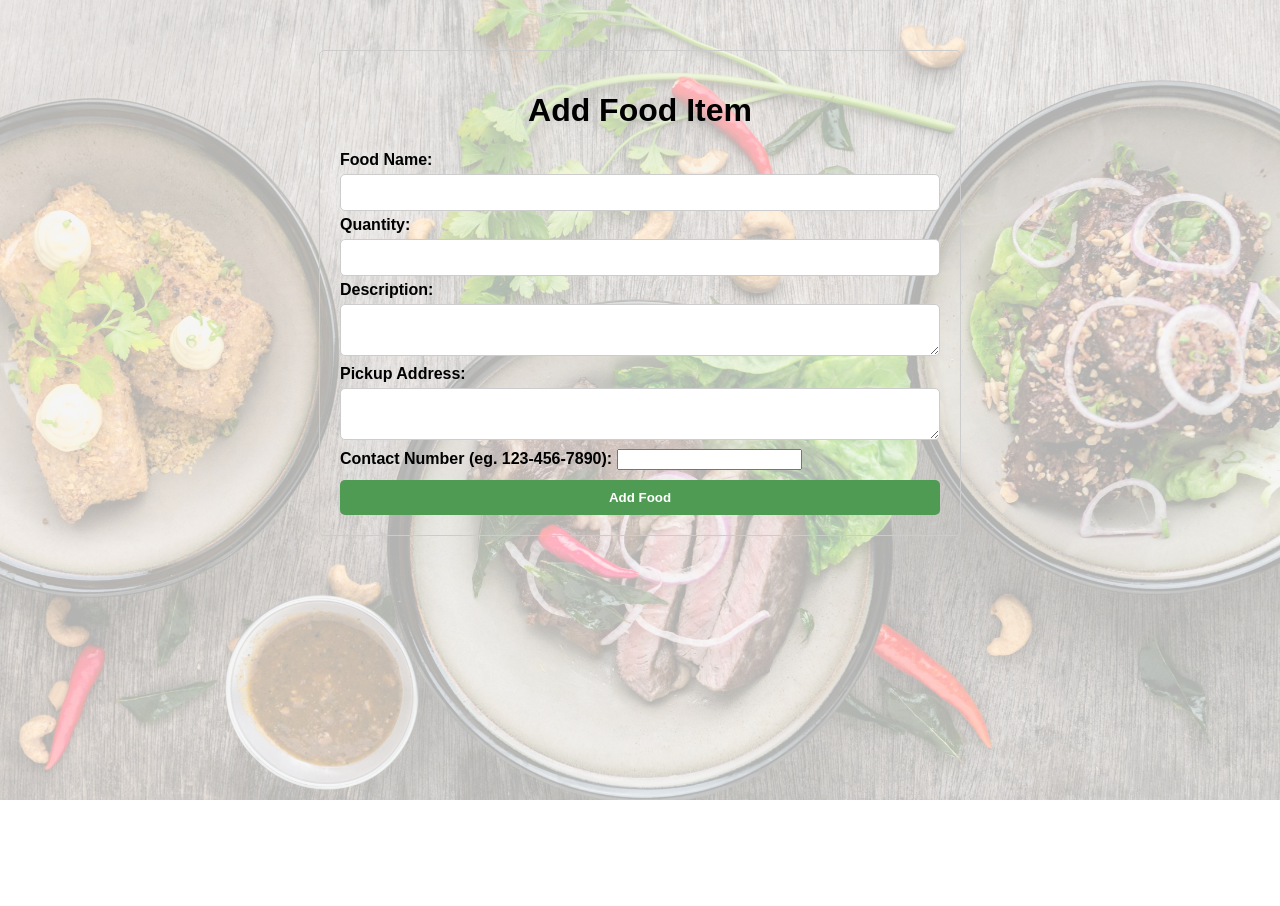
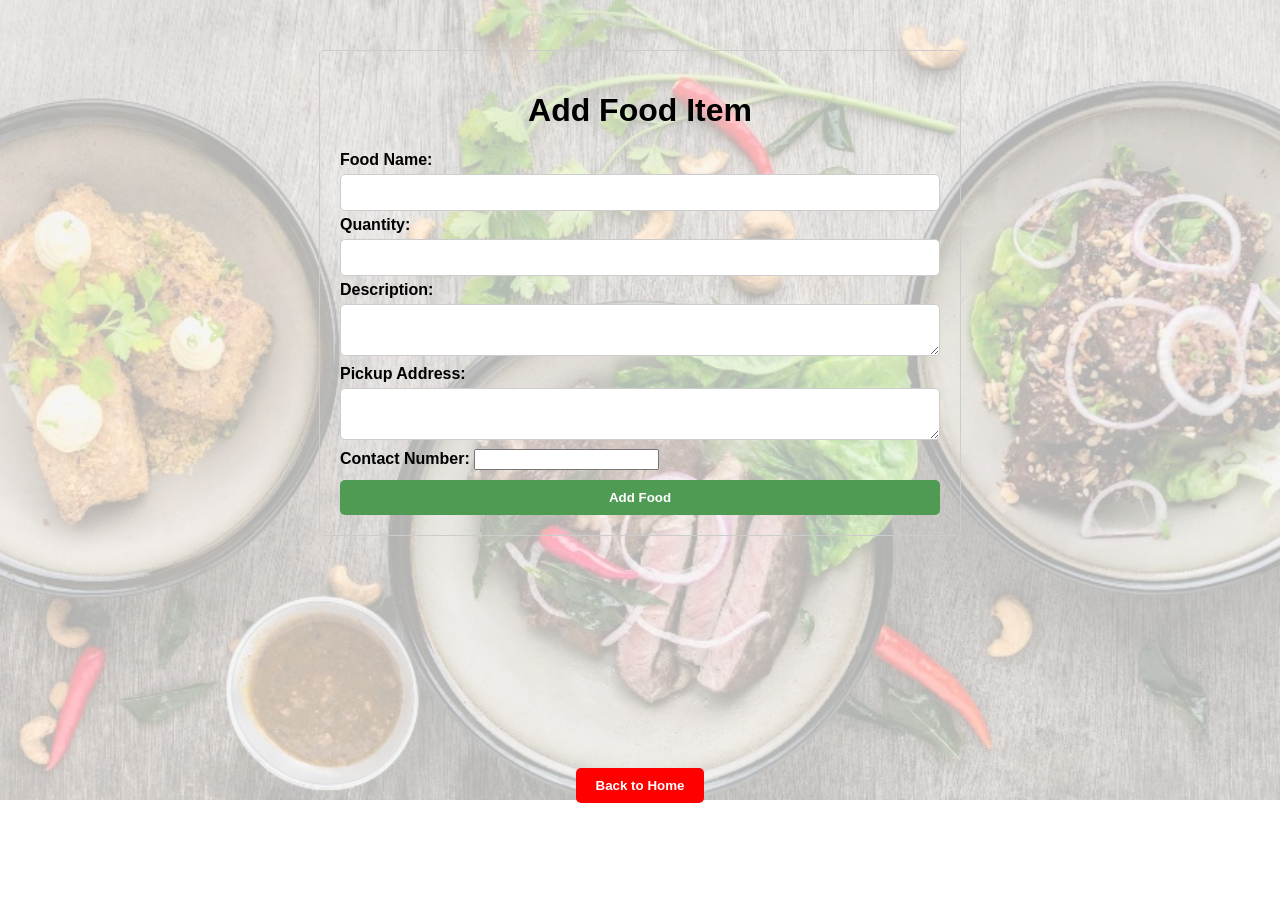
Before and after one commit to arnav-2022/Community-Pantry-live, a Flask app: page /add in a window 1280 px wide. Before the commit the page ends 800 px from the top, so only its background shows below. Run offline with Flask 3, Linux system fonts and the light colour scheme.

Commit message:
updated project files

```diff
--- a/app.py
+++ b/app.py
@@ -49,4 +49,4 @@ def available_food():
     return render_template('available_food.html',food_items=food_items)
 
 if __name__ == '__main__':
-    app.run(debug=True)
+    app.run(host="localhost", port=8000, debug=True)
--- a/templates/add_food.html
+++ b/templates/add_food.html
@@ -74,6 +74,26 @@
         input[type="submit"]:hover {
             background-color: #45a049;
         }
+
+        .back-button {
+            background-color: red; /* Set button background color */
+            color: white; /* Set button text color */
+            padding: 10px 20px; /* Add padding to the button */
+            border: none; /* Remove button border */
+            border-radius: 5px; /* Add border radius */
+            cursor: pointer; /* Change cursor to pointer on hover */
+            font-weight: bold;
+            margin-top: 80px;
+
+        }
+        .back-container {
+            display: flex;
+            justify-content: center; /* Horizontally center the button */
+            align-items: center; /* Vertically center the button */
+            height: 40vh; /* Set container height to full viewport height */
+        }
+
+
     </style>
 </head>
 <body>
@@ -88,10 +108,15 @@
             <textarea id="description" name="description"></textarea>
             <label for="pickup_address">Pickup Address:</label>
             <textarea id="pickup_address" name="pickup_address" required></textarea>
-            <label for="contact_number">Contact Number (eg. 123-456-7890): </label>
+            <label for="contact_number">Contact Number:</label>
             <input type="tel" id="contact_number" name="contact_number" pattern="[0-9]{3}-[0-9]{3}-[0-9]{4}" required>
             <input type="submit" value="Add Food">
         </form>
     </div>
 </body>
+
+<div class="back-container ">
+    <button onclick="window.location.href='/'" class="back-button">Back to Home</button>
+</div>
+
 </html>
```
Also changed, not shown: templates/available_food.html (+22 -0 lines), templates/index.html (+11 -4 lines), README.md, static/meal_pic1.jpg.
